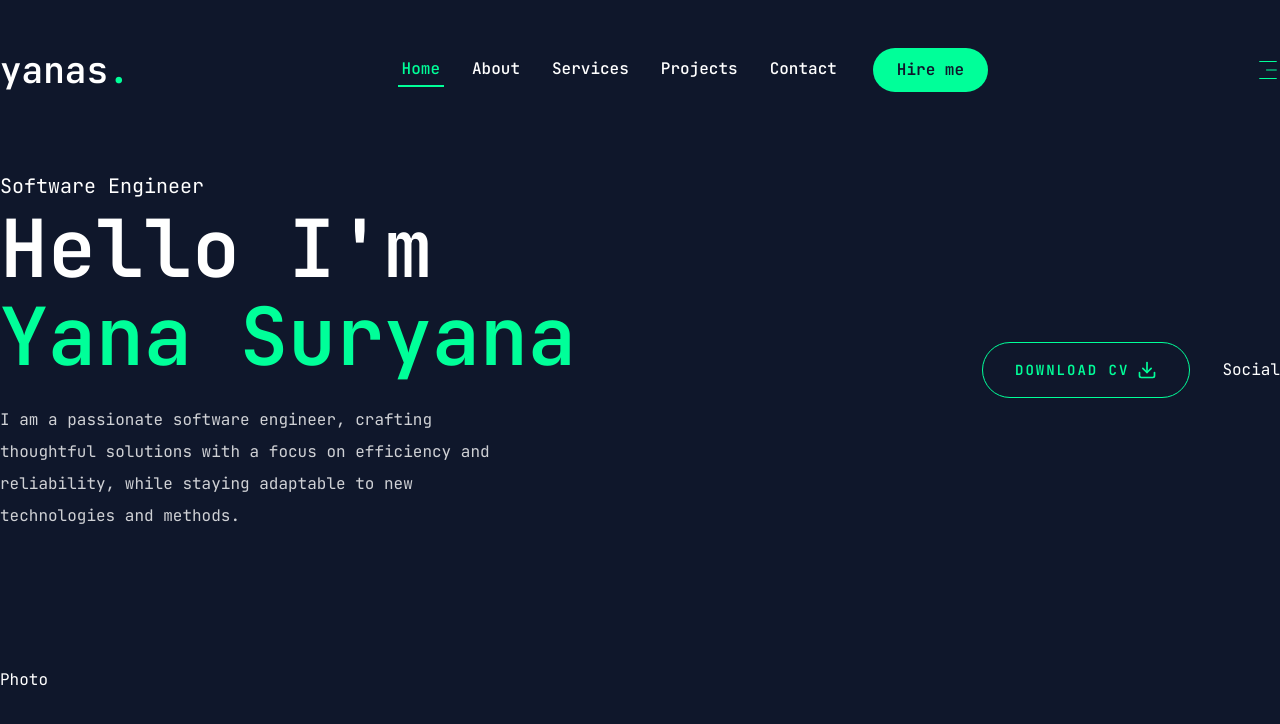
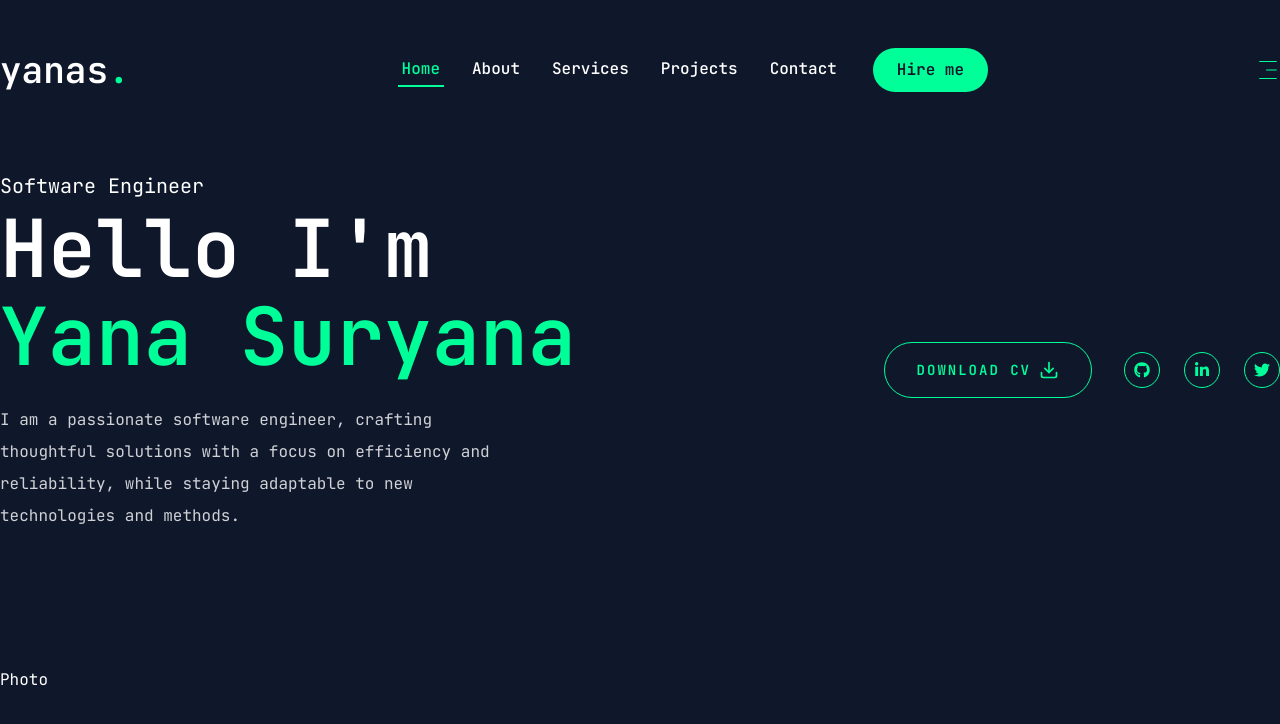
Before and after one commit to yanas-logs/yanas-dev, a Next.js app: page / in a window 1280 px wide. Shown: the top 724 px of the page. Built offline with nearby package versions, Linux system fonts and the light colour scheme.

Commit message:
Add socials components

```diff
--- a/app/page.tsx
+++ b/app/page.tsx
@@ -1,3 +1,4 @@
+import Photo from "@/components/Photo";
 import Social from "@/components/Social";
 import { Button } from "@/components/ui/button";
 import { FiDownload } from "react-icons/fi";
@@ -32,13 +33,20 @@ const Home = () => {
               <FiDownload className="text-xl" />
             </Button>
             <div className="mb-8 xl:mb-0">
-              <Social />
+              <Social
+                containerStyle="flex gap-6"
+                iconStyle="w-9 h-9 border border-accentNeon rounded-full flex justify-center
+                items-center text-accentNeon text-base hover:bg-accentNeon hover:text-primary
+                transition-all duration-500"
+              />
             </div>
           </div>
         </div>
 
         {/* photo */}
-        <div>Photo</div>
+        <div>
+          <Photo/>
+        </div>
       </div>
     </section>
   );
--- /dev/null
+++ b/components/Photo.tsx
@@ -0,0 +1,7 @@
+const Photo = () => {
+  return (
+    <div>Photo</div>
+  );
+};
+
+export default Photo;
--- a/components/Social.tsx
+++ b/components/Social.tsx
@@ -1,8 +1,21 @@
-import React from 'react';
+import Link from "next/link";
+import { FaGithub, FaLinkedinIn, FaTwitter } from "react-icons/fa";
 
-const Social = () => {
+const socials = [
+  { icon: <FaGithub />, path: "https://github.com/yourusername" },
+  { icon: <FaLinkedinIn />, path: "https://linkedin.com/in/yourusername" },
+  { icon: <FaTwitter />, path: "https://twitter.com/yourusername" },
+];
+
+const Social = ({ containerStyle, iconStyle }: { containerStyle?: string; iconStyle?: string }) => {
   return (
-    <div>Social</div>
+    <div className={containerStyle}>
+      {socials.map((item, index) => (
+        <Link key={index} href={item.path} className={iconStyle} target="_blank" rel="noopener noreferrer">
+          {item.icon}
+        </Link>
+      ))}
+    </div>
   );
 };
 
```
